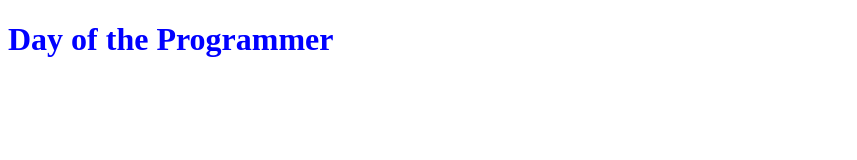
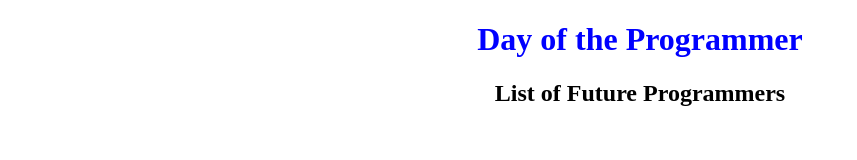
Before and after one commit to JavierBrooks/ProgrammerDay, a plain HTML site: page index.html in a window 1280 px wide. Shown: the whole page, without its empty margins (0-857 px from the left). Drawn offline with Linux system fonts and the light colour scheme.

Commit message:
centerd the header files on the website

```diff
--- a/index.css
+++ b/index.css
@@ -1,6 +1,7 @@
-.body{
+body{
     text-align: center;
-    display: flex;
+    left: 50%;
+    right:50%
 }
 
 h1{
--- a/index.html
+++ b/index.html
@@ -8,7 +8,8 @@
     <title>Day of the Programmer</title>
 </head>
 <body>
-    <h1 class="">Day of the Programmer</h1>
+    <h1>Day of the Programmer</h1>
+    <h2>List of Future Programmers</h2>
 
 </body>
 </html>
```
